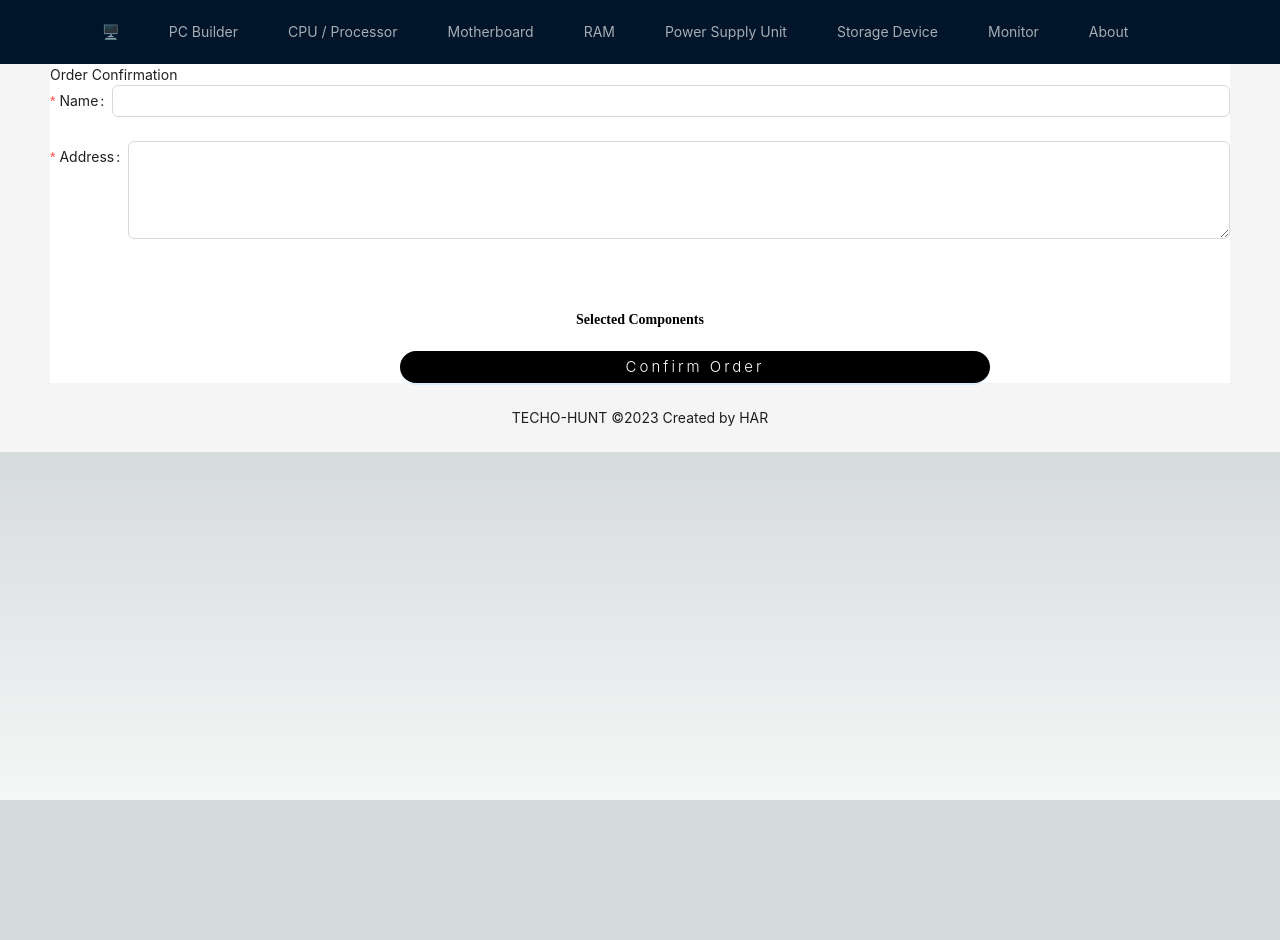
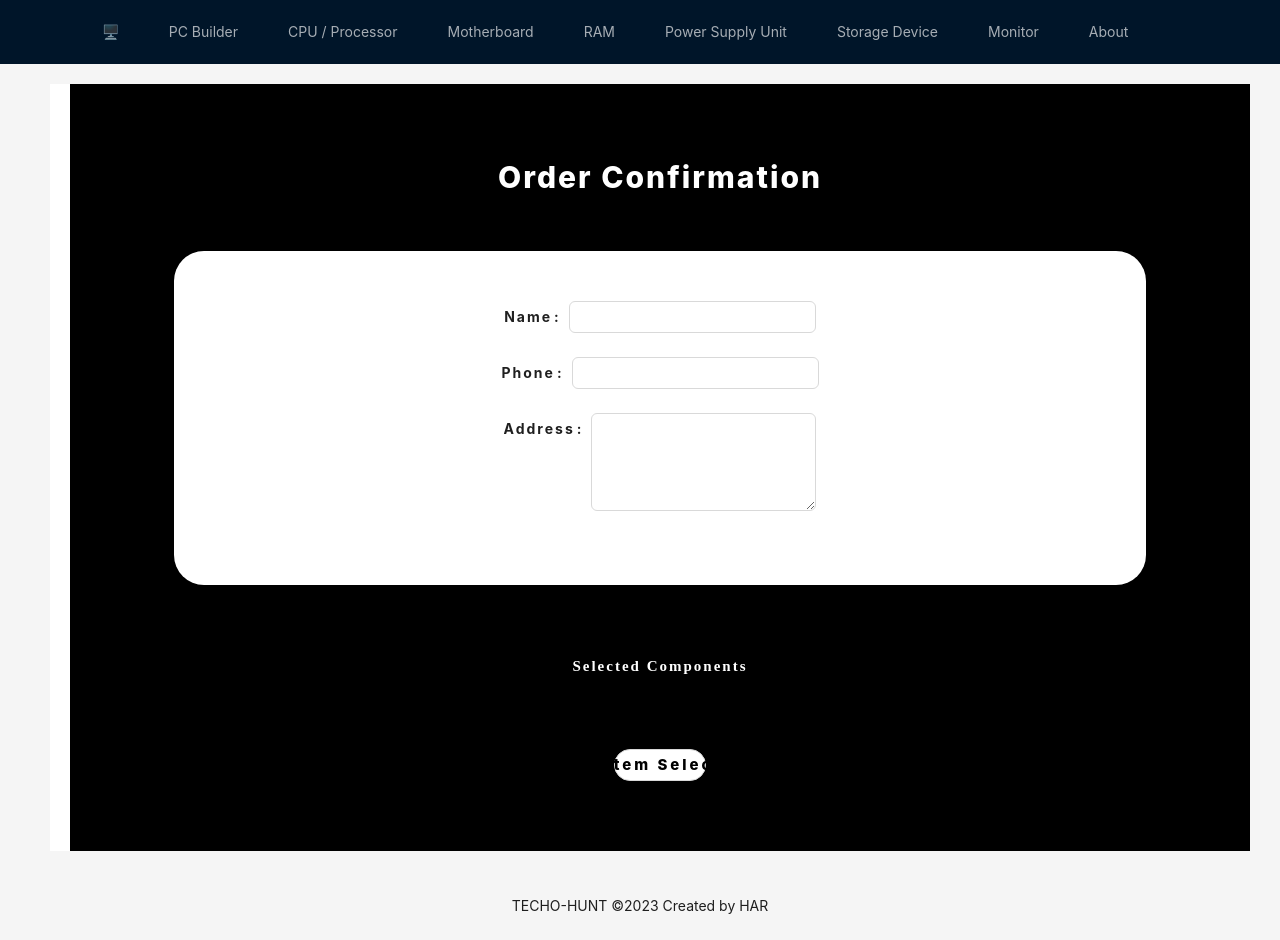
Before and after one commit to Humayra-Akter/pc-builder, a Next.js app: page /orderConfirmation in a window 1280 px wide. Before the commit the page ends 800 px from the top, so only its background shows below. Built offline with nearby package versions, Linux system fonts and the light colour scheme.

Commit message:
add remove cart"

```diff
--- a/src/components/UI/OrderConfirmationPage.js
+++ b/src/components/UI/OrderConfirmationPage.js
@@ -35,36 +35,83 @@ const OrderConfirmationPage = () => {
   };
 
   return (
-    <div className="flex justify-center items-center h-[calc(100vh-80px)] gap-10">
+    <div>
+      <Form
+        style={{
+          fontSize: "15px",
+          margin: "20px",
+          width: "100%",
+          justifyItems: "center",
+          alignItems: "center",
+          backgroundColor: "black",
+          color: "white",
+          padding: "70px 50px",
+          letterSpacing: "2px",
+          textAlign: "center",
+        }}
+        onFinish={handleSubmit}
+      >
         <h1
-        className="mb-2 text-2xl uppercase text-center
-          py-6 text-blue-900 font-bold"
+          style={{
+            fontSize: "30px",
+            fontWeight: "800",
+            backgroundColor: "black",
+            color: "white",
+            textAlign: "center",
+          }}
         >
           Order Confirmation
         </h1>
-      <Form onFinish={handleSubmit}>
-        <Form.Item label="Name" required>
+        <div
+          style={{
+            fontSize: "15px",
+            margin: "20px",
+            width: "90%",
+            justifyItems: "center",
+            alignItems: "center",
+            backgroundColor: "white",
+            padding: "50px 50px",
+            margin: "50px 50px",
+            letterSpacing: "2px",
+            textAlign: "center",
+            color: "black",
+            fontWeight: "700",
+            borderRadius: "30px",
+          }}
+        >
+          <Form.Item label="Name">
             <Input
               name="name"
               value={formData.name}
               onChange={handleFormChange}
+              required
             />
           </Form.Item>
-        <Form.Item label="Address" required>
+          <Form.Item label="Phone">
+            <Input
+              name="phone"
+              value={formData.phone}
+              onChange={handleFormChange}
+              required
+            />
+          </Form.Item>
+          <Form.Item label="Address">
             <Input.TextArea
               name="address"
               value={formData.address}
               onChange={handleFormChange}
+              required
               rows={4}
             />
           </Form.Item>
-        {/* Add other form fields as needed */}
+        </div>
         <h2
           style={{
             marginTop: "70px",
+            marginBottom: "20px",
             width: "100%",
             fontFamily: "cursive",
-            color: "#000",
+            color: "white",
             fontWeight: "900",
             textAlign: "center",
           }}
@@ -81,7 +128,7 @@ const OrderConfirmationPage = () => {
                 margin: "10px 0",
                 width: "100%",
                 fontFamily: "cursive",
-                color: "#000",
+                color: "white",
                 fontWeight: "black",
                 justifyContent: "space-between",
               }}
@@ -91,7 +138,7 @@ const OrderConfirmationPage = () => {
               <p
                 style={{
                   fontFamily: "cursive",
-                  color: "blue",
+                  color: "white",
                   fontWeight: "black",
                 }}
               >
@@ -104,25 +151,24 @@ const OrderConfirmationPage = () => {
         <Button
           style={{
             fontSize: "15px",
-            marginTop: "20px",
+            marginTop: "50px",
             width: "50%",
             justifyItems: "center",
             alignItems: "center",
-            marginLeft: "350px",
-            backgroundColor: "black",
-            color: "white",
-            fontWeight: "bold",
+            backgroundColor: "white",
+            color: "black",
             padding: "2px 5px",
             letterSpacing: "3px",
             textAlign: "center",
-            fontWeight: "300",
+            fontWeight: "800",
             borderRadius: "100px",
           }}
           type="primary"
           htmlType="submit"
           onClick={notify}
+          disabled={cart.length == 0}
         >
-          Confirm Order
+          {cart.length == 0 ? "No item Selected" : "Confirm Order"}
         </Button>
       </Form>
       <ToastContainer />
--- a/src/pages/api/addToCart.js
+++ b/src/pages/api/addToCart.js
@@ -1,29 +1,47 @@
-import { ObjectId } from "mongodb";
-import { connectToDatabase } from "../../utils/db";
+const { MongoClient, ServerApiVersion } = require("mongodb");
+const uri =
+  "mongodb+srv://pcbuilder:7ZOCfLY8YsOy04L3@cluster0.guksi.mongodb.net/?retryWrites=true&w=majority";
 
-export default async function handler(req, res) {
+const client = new MongoClient(uri, {
+  serverApi: {
+    version: ServerApiVersion.v1,
+    strict: true,
+    deprecationErrors: true,
+  },
+});
+
+export default async function addToCart(req, res) {
   if (req.method !== "POST") {
     return res.status(405).json({ message: "Method Not Allowed" });
   }
 
-  const { productId, userId } = req.body;
+  const { productId } = req.body;
 
-  if (!productId || !userId) {
-    return res.status(400).json({ message: "Invalid productId or userId" });
+  if (!productId) {
+    return res
+      .status(400)
+      .json({ message: "Invalid productId in request body" });
   }
 
   const { db } = await connectToDatabase();
 
   try {
     const cartCollection = db.collection("cart");
-    await cartCollection.insertOne({
-      userId,
-      productId: new ObjectId(productId),
-      quantity: 1,
-    });
-    return res.status(201).json({ message: "Item added to cart" });
+
+    const existingCartItem = await cartCollection.findOne({ productId });
+
+    if (existingCartItem) {
+      await cartCollection.updateOne({ productId }, { $inc: { quantity: 1 } });
+    } else {
+      await cartCollection.insertOne({
+        productId,
+        quantity: 1,
+      });
+    }
+
+    res.status(201).json({ message: "Item added to cart" });
   } catch (error) {
     console.error("Error adding item to cart:", error);
-    return res.status(500).json({ message: "Internal Server Error" });
+    res.status(500).json({ message: "Internal Server Error" });
   }
 }
--- a/src/pages/api/removeFromCart.js
+++ b/src/pages/api/removeFromCart.js
@@ -1,28 +1,40 @@
-import { ObjectId } from "mongodb";
-import { connectToDatabase } from "../../utils/db";
+const { MongoClient, ServerApiVersion } = require("mongodb");
+const uri =
+  "mongodb+srv://pcbuilder:7ZOCfLY8YsOy04L3@cluster0.guksi.mongodb.net/?retryWrites=true&w=majority";
 
-export default async function handler(req, res) {
+const client = new MongoClient(uri, {
+  serverApi: {
+    version: ServerApiVersion.v1,
+    strict: true,
+    deprecationErrors: true,
+  },
+});
+
+export default async function removeFromCart(req, res) {
   if (req.method !== "DELETE") {
     return res.status(405).json({ message: "Method Not Allowed" });
   }
 
-  const { productId, userId } = req.body;
+  const { productId } = req.body;
 
-  if (!productId || !userId) {
-    return res.status(400).json({ message: "Invalid productId or userId" });
+  if (!productId) {
+    return res
+      .status(400)
+      .json({ message: "Invalid productId in request body" });
   }
 
   const { db } = await connectToDatabase();
 
   try {
     const cartCollection = db.collection("cart");
+
     await cartCollection.deleteOne({
-      userId,
-      productId: new ObjectId(productId),
+      productId,
     });
-    return res.status(200).json({ message: "Item removed from cart" });
+
+    res.status(200).json({ message: "Item removed from cart" });
   } catch (error) {
     console.error("Error removing item from cart:", error);
-    return res.status(500).json({ message: "Internal Server Error" });
+    res.status(500).json({ message: "Internal Server Error" });
   }
 }
```
Also changed, not shown: src/pages/cart.js (+1 -17 lines), src/pages/pcbuilder/index.js (+82 -2 lines). Lines whose indentation alone changed are shown as unchanged.
